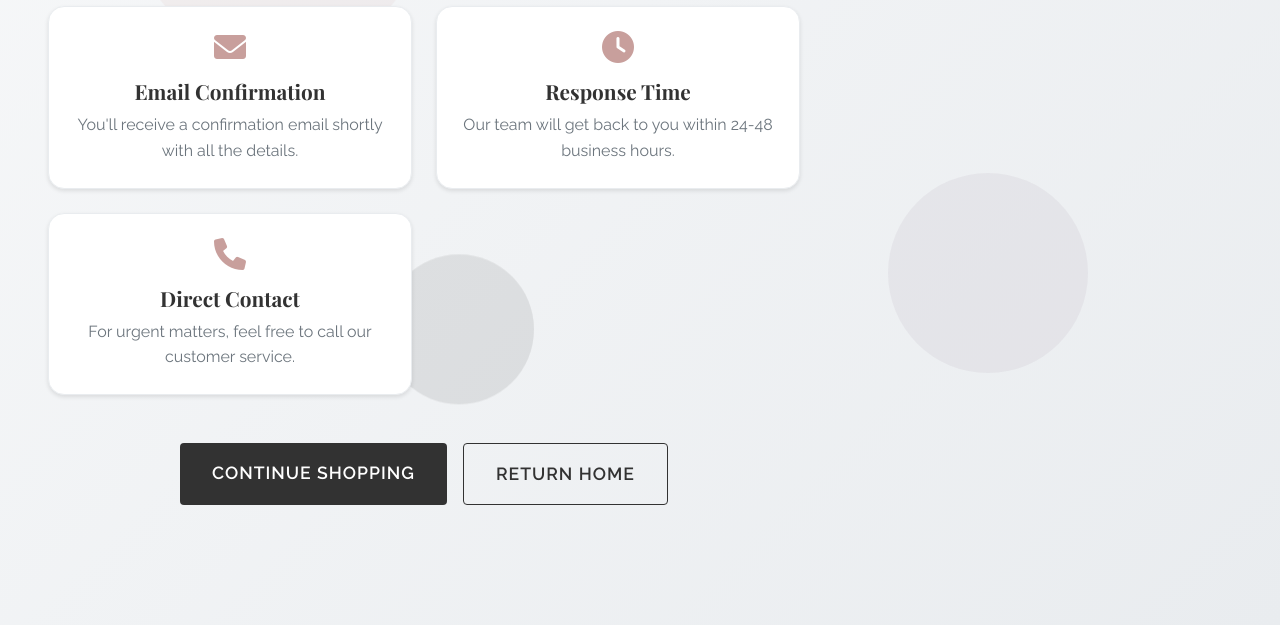
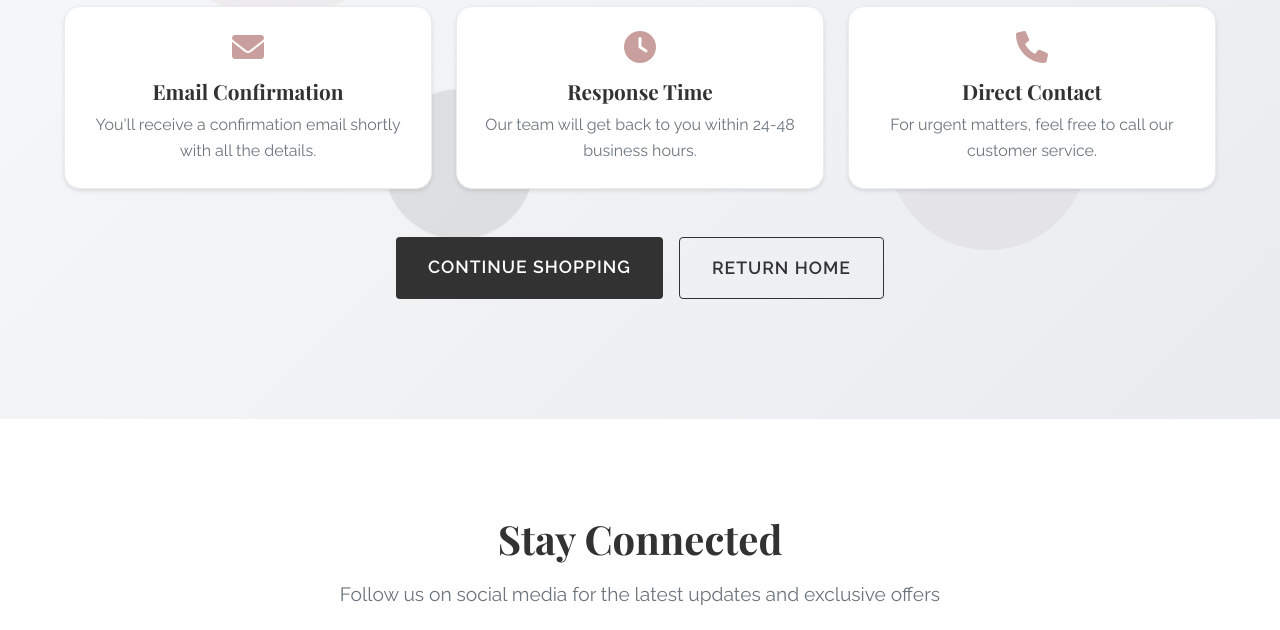
Before and after one commit to Kong-Codes/elegance_website, a plain HTML site: page thank-you.html in a window 1280 px wide. Shown: the part 454-1084 px from the top of the page. Drawn offline with nearby package versions, Linux system fonts and the light colour scheme.

Commit message:
final bits

```diff
--- a/css/thank-you.css
+++ b/css/thank-you.css
@@ -14,7 +14,9 @@
 
 .thank-you-content {
     text-align: center;
-    max-width: 800px;
+    max-width: 1200px;
+    width: 100%;
+    margin: 0 auto;
     padding: var(--spacing-4);
     position: relative;
     z-index: 2;
@@ -49,6 +51,10 @@
 /* Next Steps Section */
 .next-steps {
     margin-bottom: var(--spacing-6);
+    max-width: 1200px;
+    width: 100%;
+    margin-left: auto;
+    margin-right: auto;
 }
 
 .next-steps h2 {
@@ -60,9 +66,12 @@
 
 .steps-grid {
     display: grid;
-    grid-template-columns: repeat(auto-fit, minmax(250px, 1fr));
+    grid-template-columns: repeat(3, 1fr);
     gap: var(--spacing-4);
     margin-top: var(--spacing-4);
+    max-width: 1200px;
+    margin-left: auto;
+    margin-right: auto;
 }
 
 .step-card {
@@ -163,6 +172,9 @@
     padding: var(--spacing-8) 0;
     background-color: white;
     text-align: center;
+    max-width: 1200px;
+    width: 100%;
+    margin: 0 auto;
 }
 
 .social-connect h2 {
```
Also changed, not shown: thank-you.html (+1 -0 lines).
